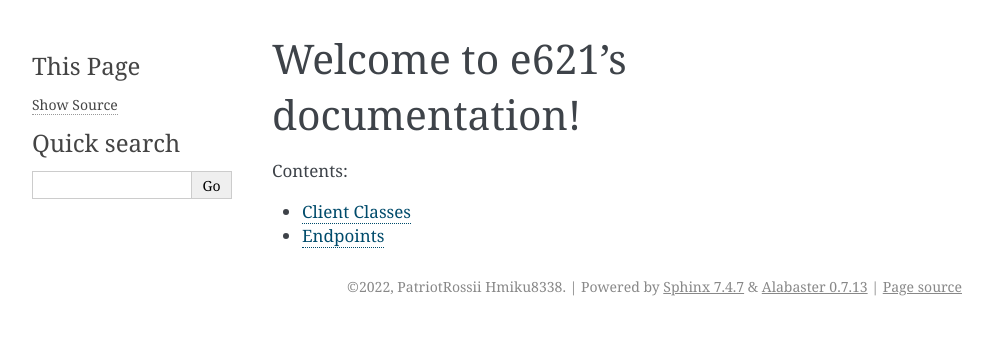
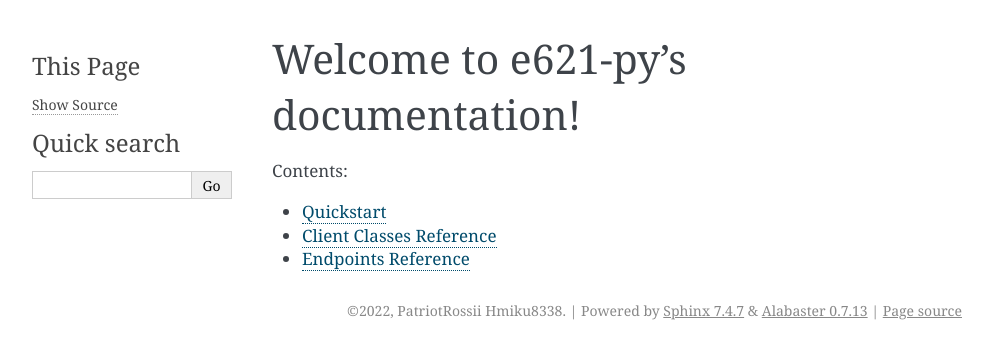
Before and after one commit to eoan-ermine/e621-py, a Sphinx documentation site: the page built from docs/index.rst, in a window 1280 px wide. Shown: the top 359 px of the page, without its empty margins (148-1140 px from the left). Built offline with Sphinx 7.4.7, drawn with Linux system fonts in a browser that asks for light colours.

Commit message:
Add quickstart page

```diff
--- a/docs/api.rst
+++ b/docs/api.rst
@@ -1,4 +1,4 @@
-Client Classes
+Client Classes Reference
 ================================
 
 .. autoclass:: e621.E621
--- a/docs/conf.py
+++ b/docs/conf.py
@@ -28,7 +28,7 @@ author = "PatriotRossii Hmiku8338"
 # Add any Sphinx extension module names here, as strings. They can be
 # extensions coming with Sphinx (named 'sphinx.ext.*') or your custom
 # ones.
-extensions = ["sphinx.ext.autodoc", "sphinx.ext.napoleon"]
+extensions = ["sphinx.ext.autodoc", "sphinx.ext.napoleon", "myst_parser"]
 
 # Add any paths that contain templates here, relative to this directory.
 templates_path = ["_templates"]
--- a/docs/endpoints.rst
+++ b/docs/endpoints.rst
@@ -1,4 +1,4 @@
-Endpoints
+Endpoints Reference
 ================================
 
 .. autoclass:: e621.endpoints.Posts()
--- a/docs/index.rst
+++ b/docs/index.rst
@@ -1,10 +1,11 @@
-Welcome to e621's documentation!
-================================
+Welcome to e621-py's documentation!
+===================================
 
 
 .. toctree::
    :maxdepth: 2
    :caption: Contents:
 
+   quickstart
    api
    endpoints
--- a/pyproject.toml
+++ b/pyproject.toml
@@ -26,6 +26,7 @@ pytest = "^7.1.1"
 pytest-mock = "^3.7.0"
 pre-commit = "^2.18.1"
 Sphinx = "^4.5.0"
+myst-parser = "^0.17.2"
 
 [tool.isort]
 py_version = 37
```
Also changed, not shown: docs/quickstart.md (added, +3 -0 lines), 1 other file.
